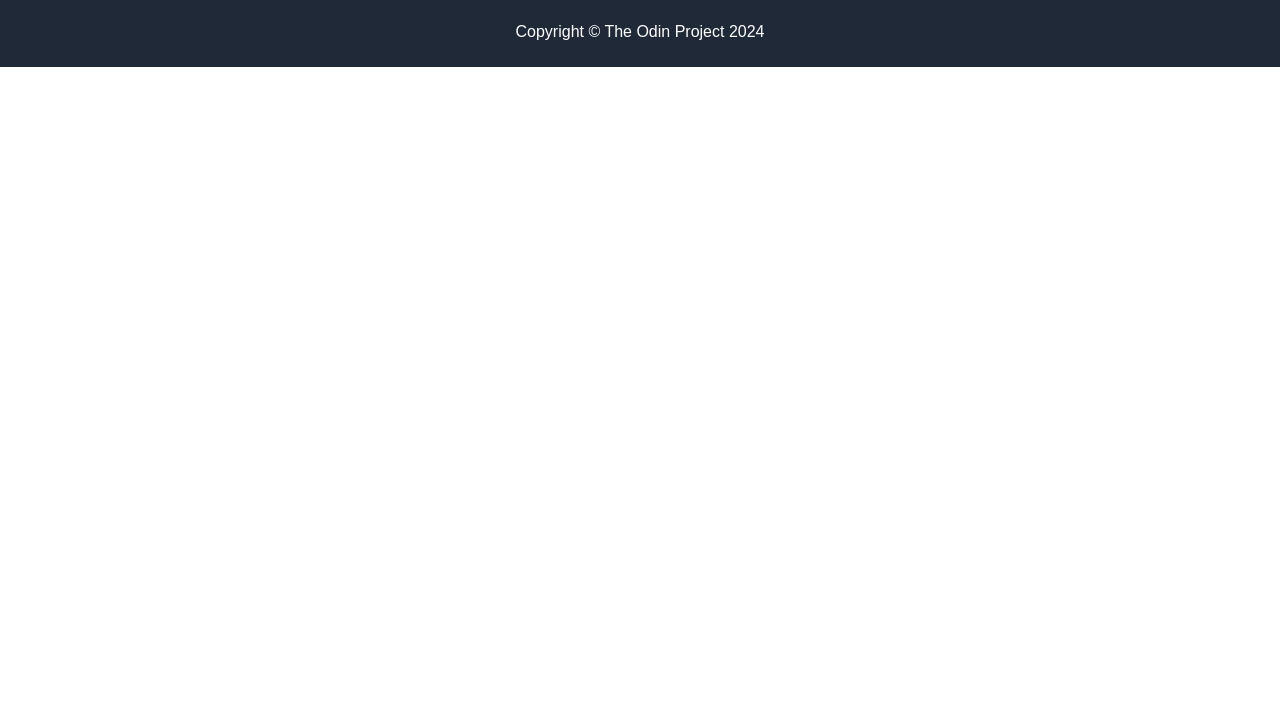
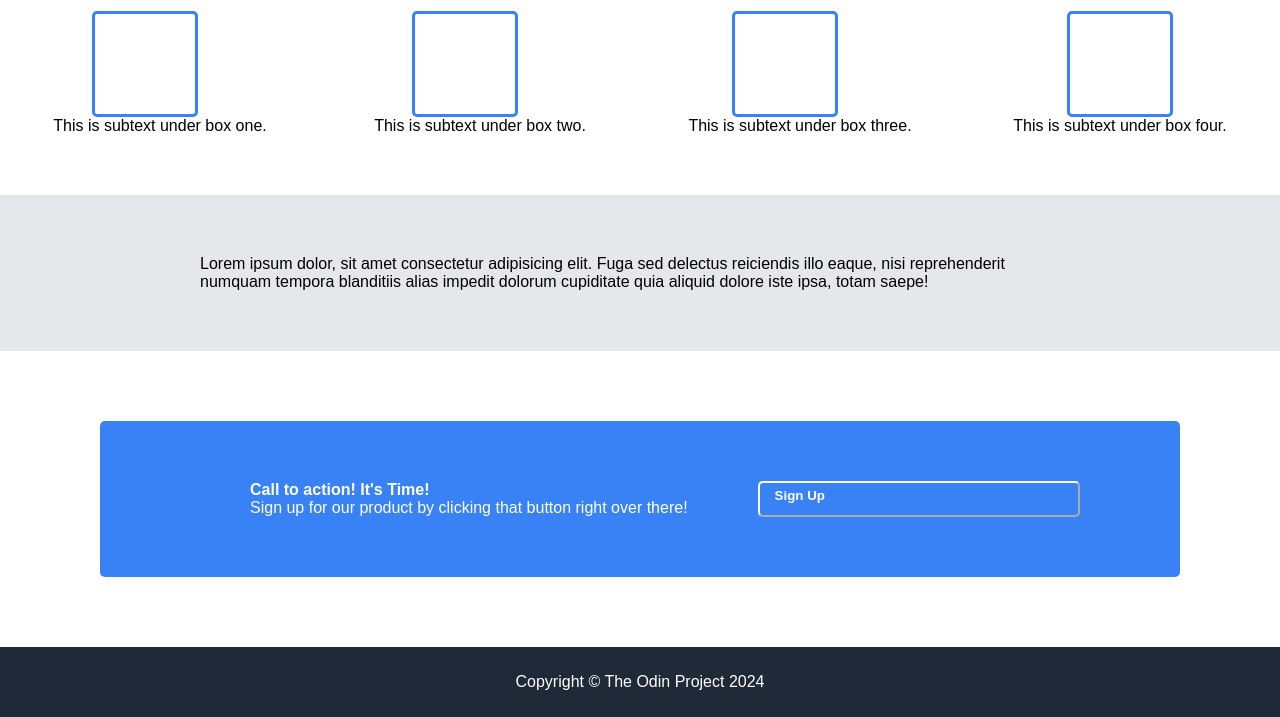
Before and after one commit to phillipbmartinez/landingPage, a plain HTML site: page index.html in a window 1280 px wide. Shown: the part 549-1266 px from the top of the page. Before the commit the page ends 800 px from the top, so only its background shows below. Drawn offline with Linux system fonts and the light colour scheme.

Commit message:
Landing page done for now

```diff
--- a/index.html
+++ b/index.html
@@ -34,22 +34,35 @@
         <div class="two">
             <div id="divTwoHeading">Some Random Information</div>
             <div class="boxesClass">
-                <div id="boxOne">
-                    <div id="boxOneText"></div>
+                <div class="boxOneClass">
+                    <div id="boxOne"></div>
+                    <div id="boxOneText">This is subtext under box one.</div>
                 </div>
-                <div id="boxTwo">
-                    <div id="boxTwoText"></div>
+                <div class="boxTwoClass">
+                    <div id="boxTwo"></div>
+                    <div id="boxTwoText">This is subtext under box two.</div>
                 </div>
-                <div id="boxThree">
-                    <div id="boxThreeText"></div>
+                <div class="boxThreeClass">
+                    <div id="boxThree"></div>
+                    <div id="boxThreeText">This is subtext under box three.</div>
                 </div>
-                <div id="boxFour">
-                    <div id="boxFourText"></div>
+                <div class="boxFourClass">
+                    <div id="boxFour"></div>
+                    <div id="boxFourText">This is subtext under box four.</div>
                 </div>
             </div>
         </div>
-        <div class="three"></div>
-        <div class="four"></div>
+        <div class="three">
+            <div>Lorem ipsum dolor, sit amet consectetur adipisicing elit. Fuga sed delectus reiciendis illo eaque, nisi reprehenderit numquam tempora blanditiis alias impedit dolorum cupiditate quia aliquid dolore iste ipsa, totam saepe!</div>
+        </div>
+        <div class="four">
+            <div class="callToAction">
+                <div id="actionWording"><strong>Call to action! It's Time!</strong><br>Sign up for our product by clicking that button right over there!</div>
+                <div id="btnContainer">
+                    <button type="button" id="actionButton">Sign Up</button>
+                </div>
+            </div>
+        </div>
     </div>
 
     <footer class="footer">
--- a/styles.css
+++ b/styles.css
@@ -44,7 +44,43 @@ html,body{
 .one{
     display: flex;
     flex: 1;
+    height: 25%;
+    justify-content:center;
+}
+.boxesClass{
+    display: flex;
+    flex: 1;
+    margin-top: 30px;
+    margin-bottom: 60px;
 
+}
+.boxOneClass{
+    display: flex;
+    flex: 1;
+    flex-direction: column;
+    align-items: center;
+    width: 25%;
+}
+.boxTwoClass{
+    display: flex;
+    flex: 1;
+    flex-direction: column;
+    align-items: center;
+    width: 25%;
+}
+.boxThreeClass{
+    display: flex;
+    flex: 1;
+    flex-direction: column;
+    align-items: center;
+    width: 25%;
+}
+.boxFourClass{
+    display: flex;
+    flex: 1;
+    flex-direction: column;
+    align-items: center;
+    width: 25%;
 }
 .signUpSection{
     display: flex;
@@ -65,6 +101,8 @@ html,body{
     justify-content: center;
     justify-items: center;
     padding-right: 105px;
+    padding-bottom: 60px;
+    padding-left: 20px;
     background-color: #1F2937;
 }
 #signUpHeader{
@@ -84,10 +122,11 @@ html,body{
     font-weight: bold;
 }
 .two{
-    background-color: #E5E7EB;
+    background-color: white;
     display: flex;
     flex: 1;
     flex-direction: column;
+    height: 25%;
 }
 #divTwoHeading{
     font-size: 36px;
@@ -95,32 +134,31 @@ html,body{
     display: flex;
     flex: 1;
     justify-content: center;
-}
-.boxesClass{
-    display: flex;
-    flex: 1;
-    justify-content: center;
+    margin-top: 30px;
 }
 #boxOne{
     border: solid #3882F6;
     background-color: white;
     border-radius: 5px;
     height: 100px;
-    width: 100px
+    width: 100px;
+    margin-right: 30px;
 }
 #boxTwo{
     border: solid #3882F6;
     background-color: white;
     border-radius: 5px;
     height: 100px;
-    width: 100px
+    width: 100px;
+    margin-right: 30px;
 }
 #boxThree{
     border: solid #3882F6;
     background-color: white;
     border-radius: 5px;
     height: 100px;
-    width: 100px
+    width: 100px;
+    margin-right: 30px;
 }
 #boxFour{
     border: solid #3882F6;
@@ -129,3 +167,54 @@ html,body{
     height: 100px;
     width: 100px
 }
+.three{
+    display: flex;
+    flex: 1;
+    background-color: #E5E7EB;
+    padding-right: 200px;
+    padding-left: 200px;
+    padding-top: 60px;
+    padding-bottom: 60px;
+    height: 25%;
+}
+.four{
+    display: flex;
+    flex: 1;
+    height: 25%;
+    background-color: white;
+}
+.callToAction{
+    display: flex;
+    flex: 1;
+    background-color: #3882F6;
+    margin-left: 100px;
+    margin-right: 100px;
+    margin-top: 70px;
+    margin-bottom: 70px;
+    padding-left: 50px;
+    color: white;
+    border-radius: 5px;
+    padding-right: 150px;
+    padding-left: 150px;
+    padding-top: 60px;
+    padding-bottom: 60px;
+}
+#btnContainer{
+    display: flex;
+    flex: 1;
+    font-weight: bold;
+    margin-left: 70px;
+    margin-right: -50px;
+}
+#actionButton{
+    display: flex;
+    flex: 1;
+    border-radius: 5px;
+    border-color: white;
+    background-color: #3882F6;
+    color: white;
+    font-weight: bold;
+    padding: 5px 15px;
+    justify-content: left;
+    width: 35%;
+}
```
